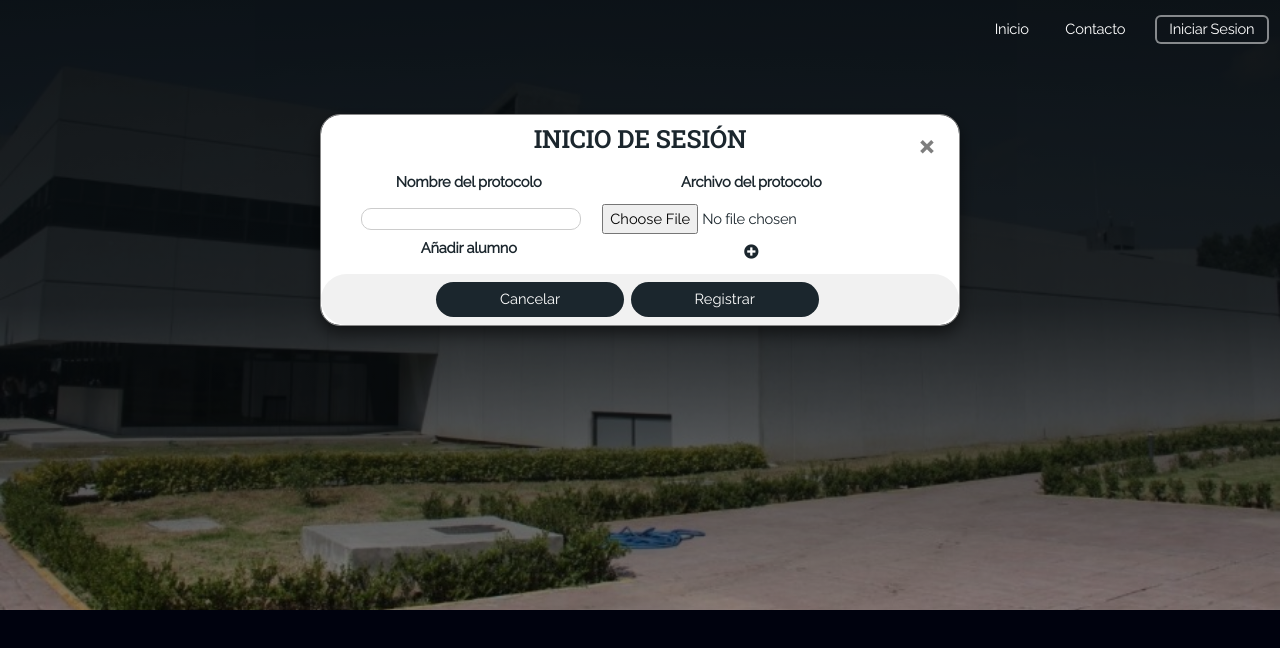
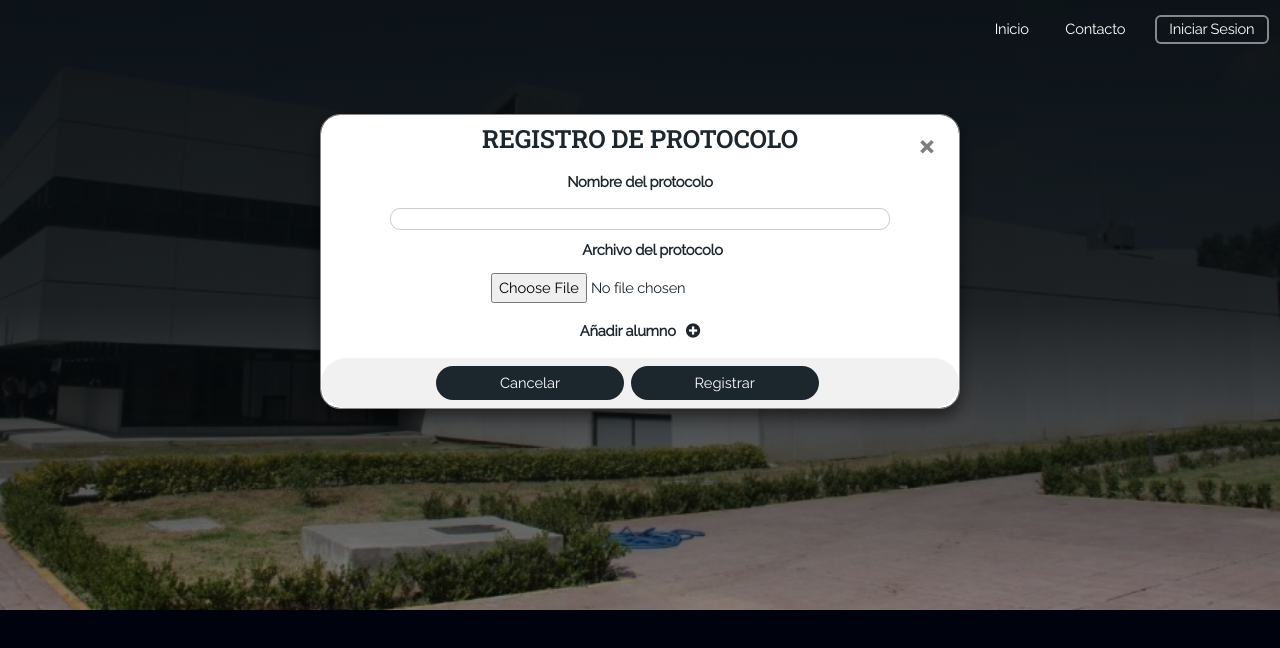
Before and after one commit to albertosilva123/Protocolo, a React (Create React App) app: page /login in a window 1280 px wide. Both pictures are taken after a click on the link "REGISTRAR PROTOCOLO". Shown: the top 648 px of the page. Built offline with nearby package versions, Linux system fonts and the light colour scheme.

Commit message:
ProtocoloModal

```diff
--- a/src/components/ModalProtocolo.js
+++ b/src/components/ModalProtocolo.js
@@ -51,39 +51,37 @@ class ModalProtocolo extends Component {
                 <form className="modal-content animate" action="/action_page.php" method="post">
                     <div className="tittleprotcontainer">
                     <span onClick={close} onClose = {e=>{this.onClose}} className="close" title="Close Modal">&times;</span>
-                    <h1 style={{fontSize: '25px', fontWeight: 'bold'}} >Inicio de sesión</h1>
+                    <h1 style={{fontSize: '25px', fontWeight: 'bold'}} >Registro de protocolo</h1>
                     </div>
 
                     <div className="protcontainer" style={{textAlign: 'center', color: 'black'}}>
-                    <table style={{width:'90%', textAlign:'center', marginLeft: '5%'}}>
+                    <table>
                                 <tr>
                                     <th>
                                         <label for="uname"><b>Nombre del protocolo</b></label><br/>
+                                        <input id="nproto" type="text" name="uname" style={{width:'80%', marginLeft:'10%'}} required/>
                                     </th>
+                                </tr>
+                                <tr>
                                     <th>
-                                        <label for="uname"><b>Archivo del protocolo</b></label>
+                                        <label for="uname" style={{paddingLeft:'4%', width:'90%'}}><b>Archivo del protocolo</b></label>
                                     </th>
                                 </tr>
                                 <tr>
                                     <td>
-                                        <input id="nproto" type="text" name="uname" required/>
-                                    </td>
-                                    <td>
-                                        <input id="proto" type="file" name="email" required/>
+                                        <input id="proto" type="file" name="email" style={{marginBottom:'1em'}} required/>
                                     </td>
                                 </tr>
-                                <tr>
-                                    <td>
-                                      <label for="uname"><b>Añadir alumno</b></label><br/>
+                                <tr style={{width:'100%', color:'black'}}>
+                                    <td style={{width:'800px'}}>
+                                      <label for="uname"><b>Añadir alumno</b></label>
+                                      <i className="fas fa-plus-circle" onClick={this.addAlumn} style={{marginLeft:'10px', paddingLeft:'0px'}}></i>
                                     </td>
-                                    <td>
-                                    <i className="fas fa-plus-circle" onClick={this.addAlumn}></i>
-                                        </td>
                                 </tr>
                                 {this.state.alumnos.map((r) => (
-                                  <tr>
-                                        <td><label>{r}</label><input placeholder="Boleta" name = {r}></input></td>
-                                    </tr>
+                                  <tr style={{width:'100%', color:'black'}}>
+                                        <td style={{width:'100%'}}><label>{r}</label><br></br><input placeholder="Boleta" name = {r} style={{width:'600px', color:'black'}}></input></td>
+                                  </tr>
                                   ))}
                             </table>
                     </div>
```
